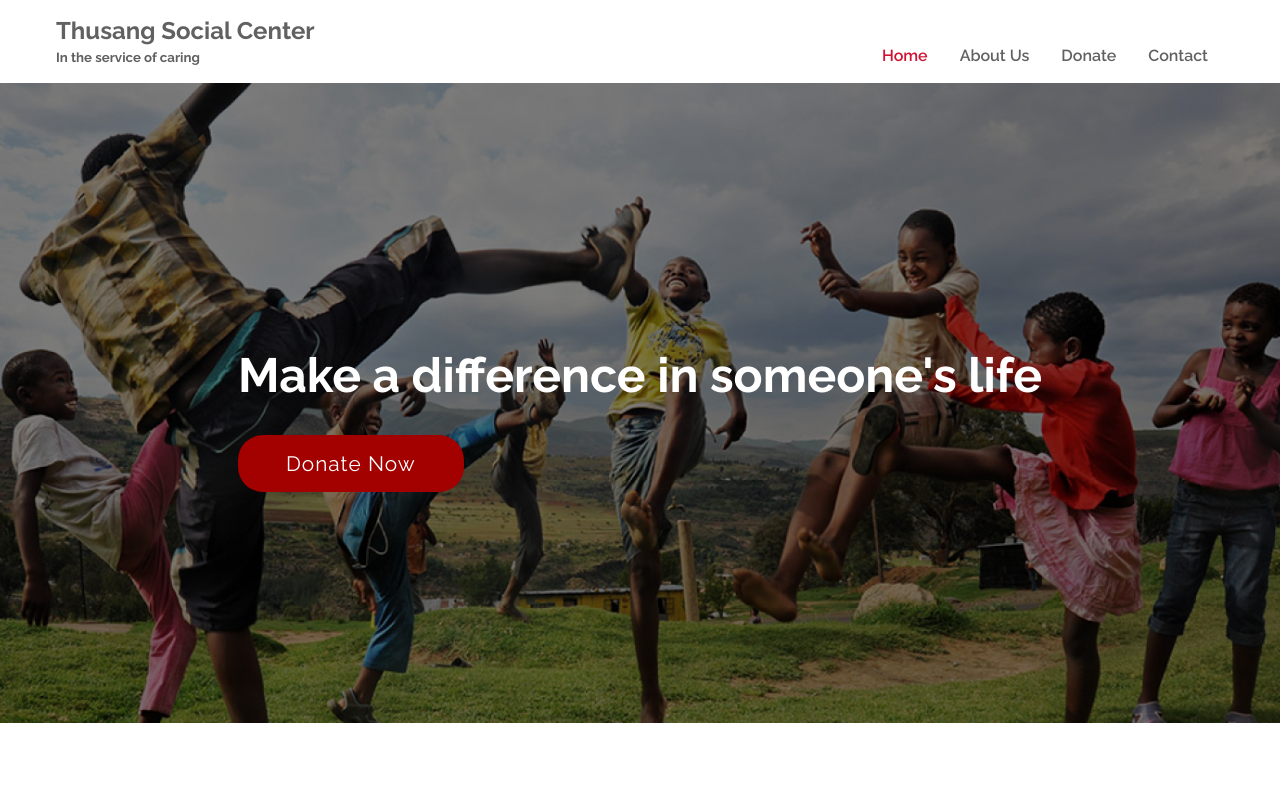
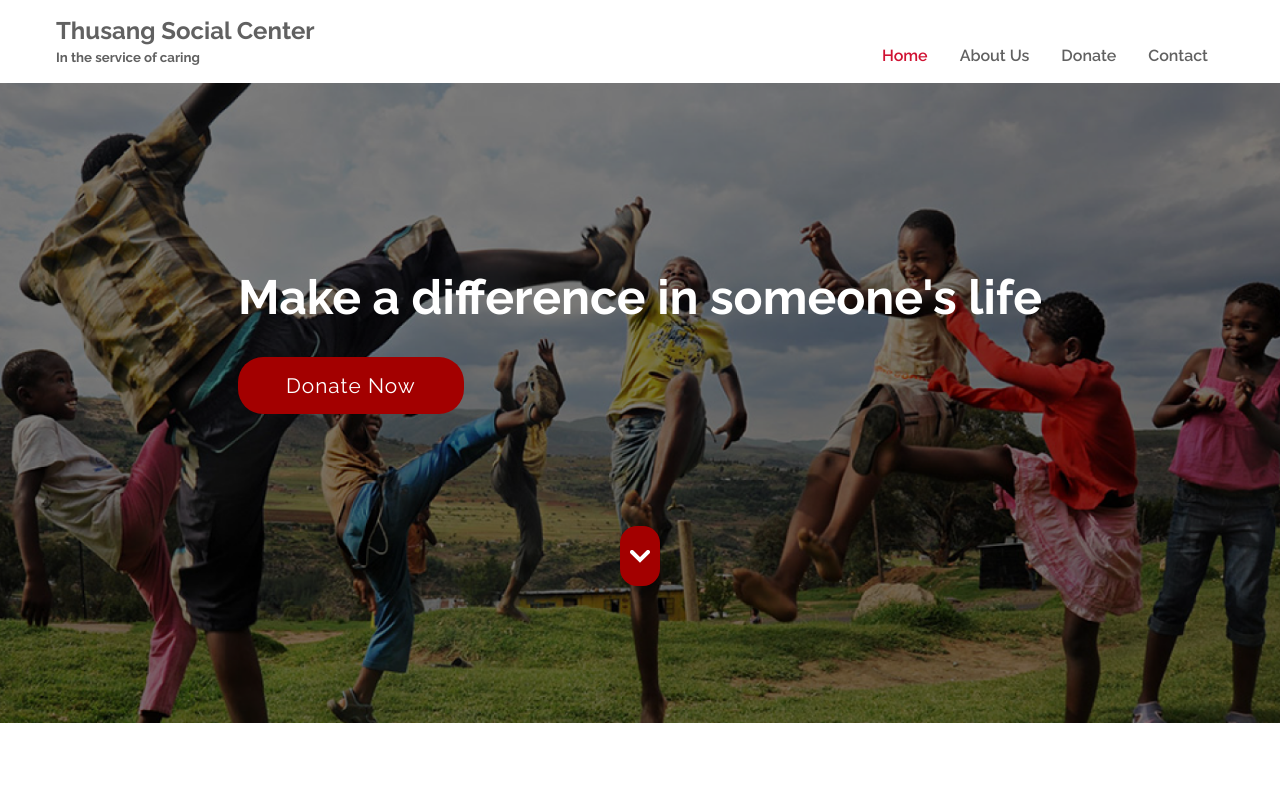
Before and after one commit to Spha88/thusang, a React (Create React App) app: page / in a window 1280 px wide. Shown: the top 800 px of the page. Built offline with nearby package versions, Linux system fonts and the light colour scheme.

Commit message:
Add scrollButton to hero section

```diff
--- a/package.json
+++ b/package.json
@@ -15,6 +15,7 @@
     "react-reveal": "^1.2.2",
     "react-router-dom": "^5.2.0",
     "react-scripts": "3.4.3",
+    "react-scroll": "^1.8.1",
     "react-transition-group": "^4.4.1",
     "validator": "^13.1.1"
   },
--- a/src/components/About/About.js
+++ b/src/components/About/About.js
@@ -8,7 +8,7 @@ import CssImageSlide from '../UI/CssImageSlide/CssImageSlide';
 const About = () => {
     return (
         <Container>
-            <section className={classes.About}>
+            <section className={classes.About} id="about-section">
                 <div className={classes.Content}>
                     <Fade delay={500}><h2><span>About</span> Us</h2></Fade>
                     <Zoom delay={1000}>
--- a/src/components/Footer/Footer.js
+++ b/src/components/Footer/Footer.js
@@ -3,7 +3,9 @@ import classes from './Footer.module.scss';
 import { NavLink, Link } from 'react-router-dom';
 
 const Footer = () => {
+
     const date = new Date();
+
     return (
         <footer className={classes.Footer}>
             <div className={classes.FooterInner}>
--- a/src/components/Hero/Hero.js
+++ b/src/components/Hero/Hero.js
@@ -3,14 +3,30 @@ import classes from './Hero.module.scss';
 import Zoom from 'react-reveal/Zoom';
 import background from '../../assets/images/background.png';
 import LinkButton from '../UI/LinkButton/LinkButton';
+import arrow_down from '../../assets/icons/expand_more.svg';
+import { Link } from 'react-scroll';
 
 const Hero = () => {
     return (
         <div className={classes.Hero} style={{ backgroundImage: `url(${background})` }}>
             <div className={classes.HeroContent}>
-                <Zoom delay={1000}><h1>Make a difference in someone's life</h1></Zoom>
-                <Zoom delay={2000}>
+                <Zoom delay={500}><h1>Make a difference in someone's life</h1></Zoom>
+                <Zoom delay={1000}>
                     <LinkButton to="/donate" label="Donate Now" />
+                </Zoom>
+            </div>
+            <div className={classes.Scroll}>
+                <Zoom delay={2000} bottom distance={1000} duration={4000}>
+                    <Link
+                        to="about-section"
+                        smooth={true}
+                        offset={-80}
+                        duration={1000}
+                    >
+                        <div className={classes.ScrollBtn}>
+                            <img src={arrow_down} alt="scroll down button" />
+                        </div>
+                    </Link>
                 </Zoom>
             </div>
         </div>
--- a/src/components/Hero/Hero.module.scss
+++ b/src/components/Hero/Hero.module.scss
@@ -9,8 +9,52 @@
     background-size: cover;
     background-repeat: no-repeat !important;
     display: flex;
+    flex-direction: column;
     justify-content: center;
     align-items: center;
+    .Scroll {
+        margin-top: 3rem;
+        padding-bottom: 3rem;
+        .ScrollBtn {
+            cursor: pointer;
+            position: relative;
+            background-color: $theme-red;
+            display: flex;
+            justify-content: center;
+            align-items: center;
+            height: 60px;
+            width: 40px;
+            border-radius: 17px;
+            img {
+                position: relative;
+            }
+            &:after {
+                position: absolute;
+                content: '';
+                top: -15px;
+                bottom: -15px;
+                left: -15px;
+                right: -15px;
+                opacity: 0;
+                border-radius: 25px;
+                border: 1px solid $theme-red;
+                transition: all 500ms ease-in;
+            }
+            &:hover {
+                &:after {
+                    top: 0;
+                    bottom: 0;
+                    left: 0;
+                    right: 0;
+                    opacity: .6;
+                    border-width: 10px;
+                }
+                img {
+                    animation: arrow 500ms ease-in;
+                }
+            }
+        }
+    }
     .HeroContent {
         max-width: 1024px;
         padding: 4rem;
@@ -45,3 +89,9 @@
     75% {background-position: left center;}
     100% { background-position: center center;}
 }
+
+@keyframes arrow {
+    0% { transform: translateY(0);}
+    50% { transform: translateY(60%);}
+    100% { transform: translateY(0);}
+}
```
Also changed, not shown: src/assets/icons/expand_more.svg (added), 1 other file (tests, documents, lock files or other folders).
